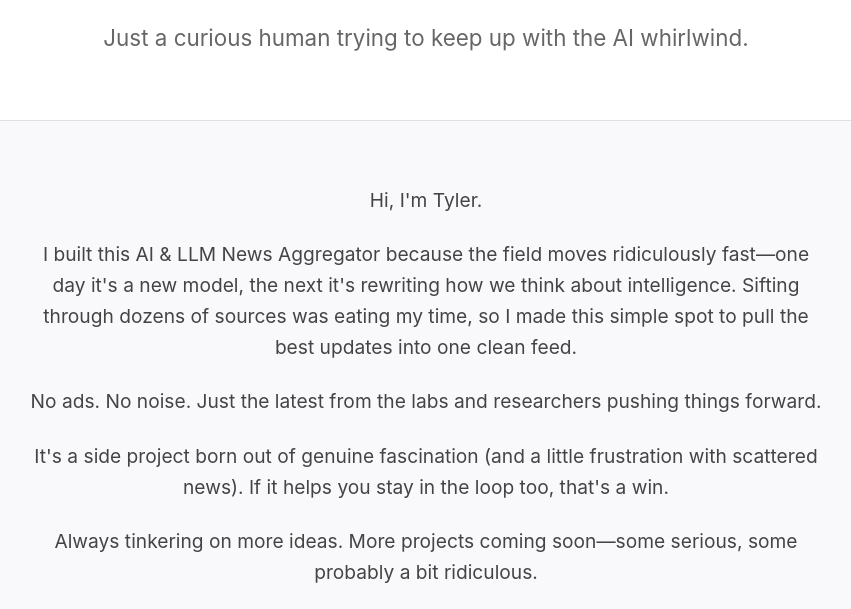
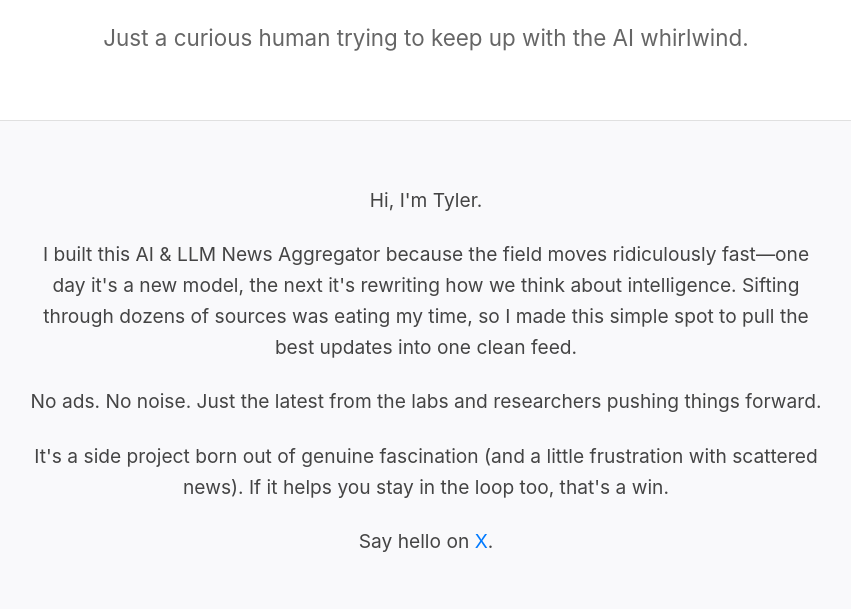
Before and after one commit to MrTylerOnly/Test-Time2, a plain HTML site: page ai-about.html in a window 1280 px wide. Shown: the part 185-794 px from the top of the page, without its empty margins (214-1065 px from the left). Drawn offline with Linux system fonts and the light colour scheme.

Commit message:
Update ai-about.html

```diff
--- a/ai-about.html
+++ b/ai-about.html
@@ -82,7 +82,6 @@
             <p>I built this AI & LLM News Aggregator because the field moves ridiculously fast—one day it's a new model, the next it's rewriting how we think about intelligence. Sifting through dozens of sources was eating my time, so I made this simple spot to pull the best updates into one clean feed.</p>
             <p>No ads. No noise. Just the latest from the labs and researchers pushing things forward.</p>
             <p>It's a side project born out of genuine fascination (and a little frustration with scattered news). If it helps you stay in the loop too, that's a win.</p>
-            <p>Always tinkering on more ideas. More projects coming soon—some serious, some probably a bit ridiculous.</p>
             <p>Say hello on <a href="https://x.com/" target="_blank" rel="noopener">X</a>.</p>
         </div>
     </main>
```
